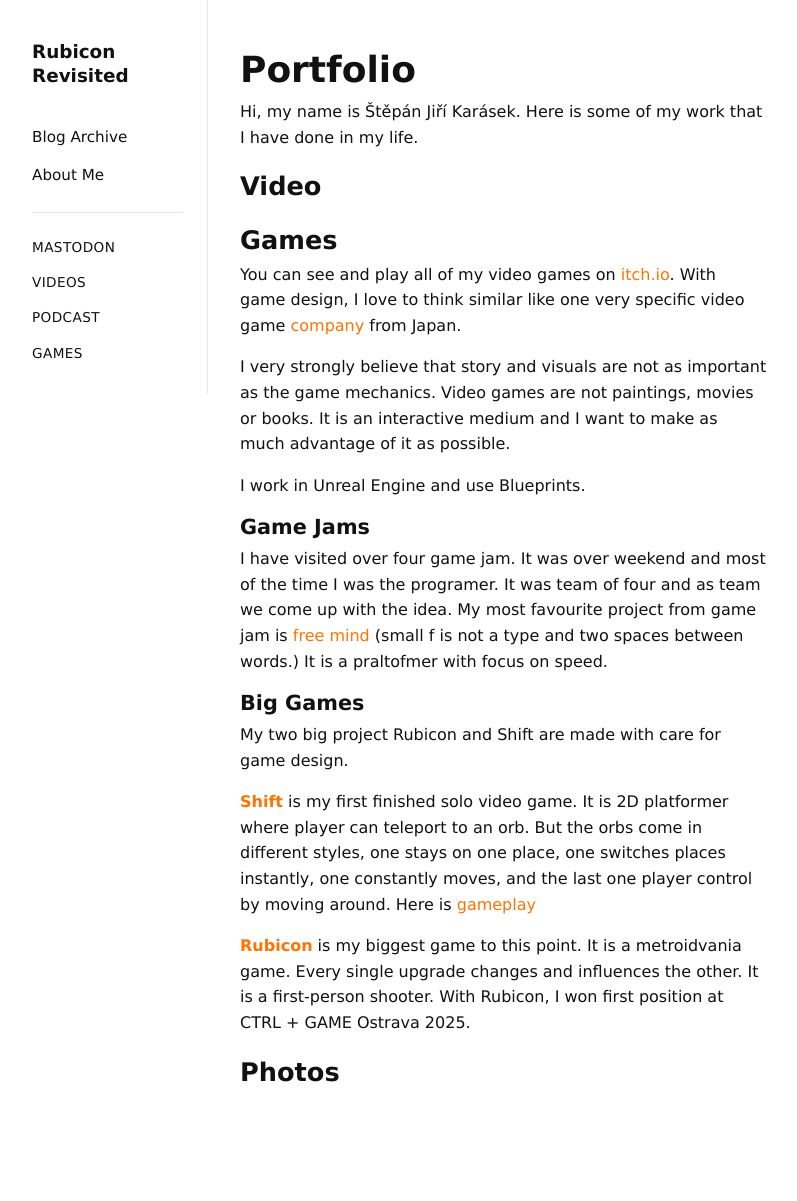
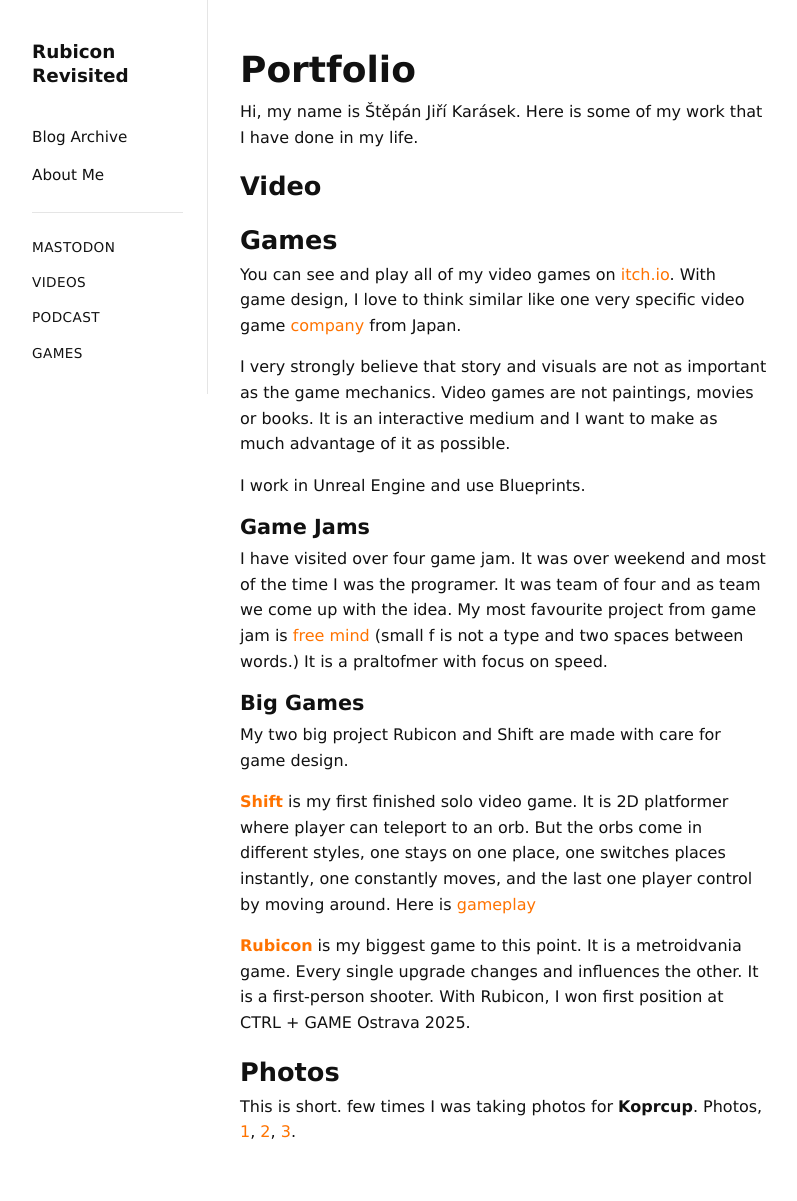
Before and after one commit to StepanJiri/stepankarasek.github.io, a Jekyll site: the page built from portfolio.md, in a window 1280 px wide. Shown: the whole page, without its empty margins (152-949 px from the left). Built offline with Jekyll 4.4.1, drawn with Linux system fonts in a browser that asks for light colours; before the commit the page ends 1134 px from its top, so only the background shows below that.

Commit message:
Update portfolio.md

```diff
--- a/portfolio.md
+++ b/portfolio.md
@@ -27,7 +27,5 @@ My two big project Rubicon and Shift are made with care for game design.
 
 [**Rubicon**](https://jirka-karasek.itch.io/rubicon) is my biggest game to this point. It is a metroidvania game. Every single upgrade changes and influences the other. It is a first-person shooter. With Rubicon, I won first position at CTRL + GAME Ostrava 2025.
 
-
-
-
 ## Photos
+This is short. few times I was taking photos for **Koprcup**. Photos, [1](https://www.instagram.com/p/DKKWtChMmYL/?img_index=1), [2](https://www.instagram.com/p/DIbgQqziCew/), [3](https://www.instagram.com/p/DIs5AijMGUr/?img_index=1).
```
